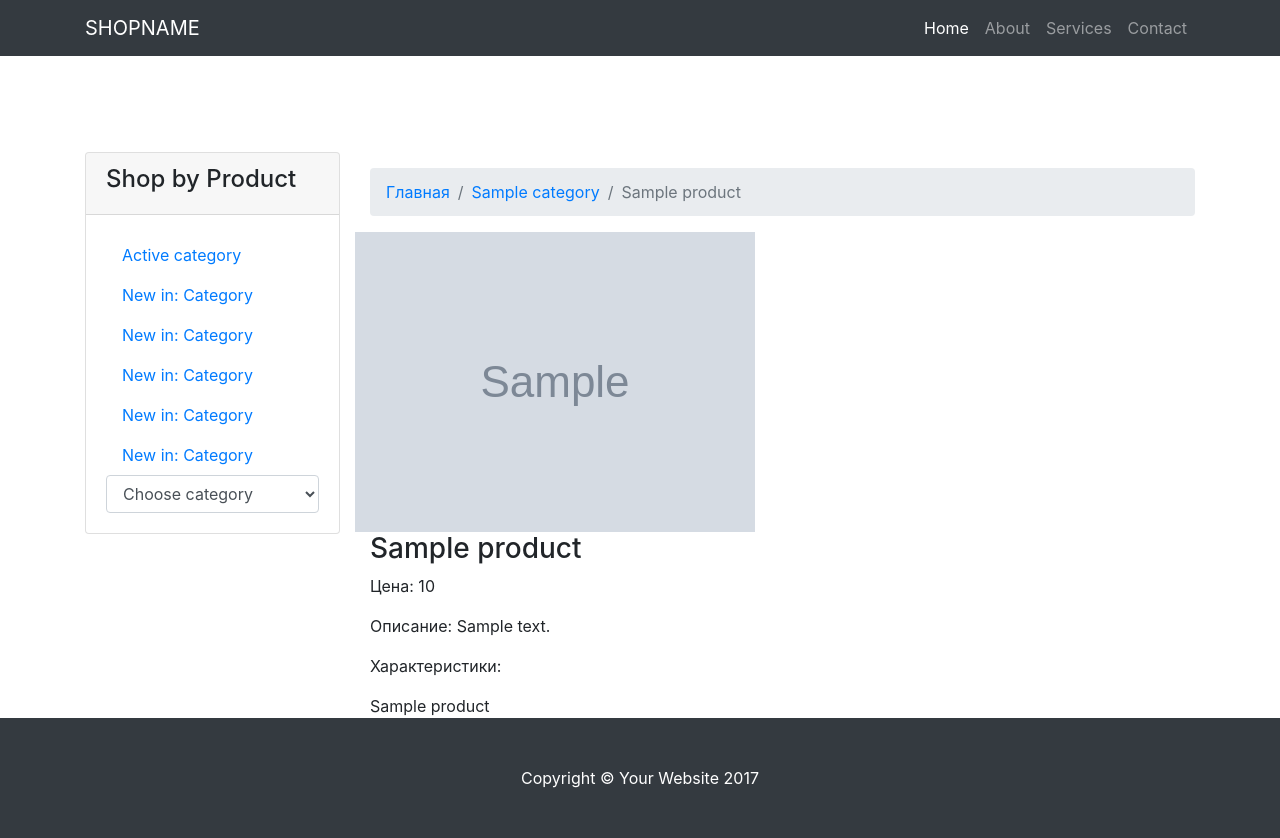
After one commit to NikolayKovnir/Myshop, a Django app: template myshop/mainapp/templates/product_detail.html in a window 1280 px wide. The commit adds this page. Run offline with Django 3.2, Linux system fonts and the light colour scheme; the template is opened without the code that fills it: most values are stand-ins (such as "Sample title", 1, 10 or a date in 2020); grey boxes marked "Sample" are stand-in pictures; some libraries are stand-ins or nearby versions.

Commit message:
inheritance in templates

```diff
--- a/myshop/mainapp/templates/base.html
+++ b/myshop/mainapp/templates/base.html
@@ -156,6 +156,7 @@
           <!-- /left SIDE-->
           <!-- CONTENT SIDE-->
           <div class="col-12 col-md-12 col-lg-9 col-xl-9">
+              {% block content %}
               <!-- SLIDER -->
               <div class="row">
                   <div class="col-md-12 col-xl-12">
@@ -419,6 +420,7 @@
                       </li>
                   </ul>
                   <!-- /PAGINATION-->
+              {% endblock content %}
               </div>
               <!-- /CONTENT SIDE-->
           </div>
--- /dev/null
+++ b/myshop/mainapp/templates/product_detail.html
@@ -0,0 +1,24 @@
+{% extends 'base.html' %}
+
+{% block content %}
+ <nav aria-label="breadcrumb" class="mt-3">
+      <ol class="breadcrumb">
+        <li class="breadcrumb-item"><a href="{% url 'base' %}">Главная</a></li>
+        <li class="breadcrumb-item"><a href="#">{{ product.category.name }}</a></li>
+        <li class="breadcrumb-item active" aria-current="page">{{ product.title }}</li>
+      </ol>
+ </nav>
+<div class="row">
+    <div class="col-nd-4">
+        <img src="{{ product.image.url }}" class="img-fluid">
+    </div>
+    <div class="col-md-8">
+        <h3>{{ product.title }}</h3>
+        <p>Цена: {{ product.price }}</p>
+        <p>Описание: {{ product.description }}</p>
+        <p>Характеристики:</p>
+    </div>
+</div>
+{{ product.title }}
+
+{% endblock content %}
--- a/myshop/mainapp/urls.py
+++ b/myshop/mainapp/urls.py
@@ -1,7 +1,8 @@
 from django.urls import path
-from .views import test_view
+from .views import test_view, ProductDetailView
 
 
 urlpatterns = [
-    path('', test_view, name='base')
+    path('', test_view, name='base'),
+    path('products/<str:ct_model>/<str:slug>/', ProductDetailView.as_view(), name='product_detail'),
 ]
```
Also changed, not shown: myshop/mainapp/admin.py (+1 -31 lines), myshop/mainapp/models.py (+10 -32 lines), myshop/mainapp/templates/notebook_spec.html (added, +10 -0 lines), myshop/mainapp/templates/smartphone_spec.html (added, +10 -0 lines), myshop/mainapp/views.py (+19 -0 lines), myshop/db.sqlite3.
